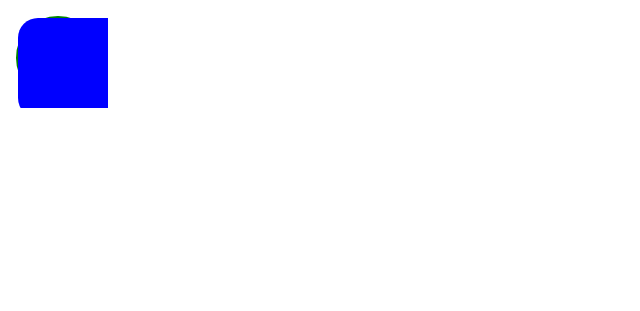
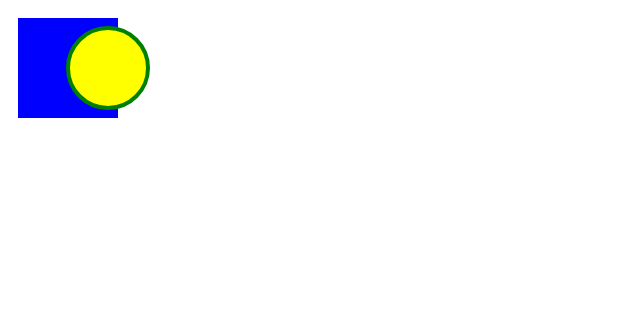
Before and after one commit to cyypppp/cyypppp.github.io, a plain HTML site: page svg.html in a window 1280 px wide. Shown: the whole page, without its empty margins (0-640 px from the left). Drawn offline with Linux system fonts and the light colour scheme.

Commit message:
Update svg.html

```diff
--- a/svg.html
+++ b/svg.html
@@ -2,10 +2,10 @@
 <html>
 <body>
 
-<svg width="100" height="100">
-  <circle cx="50" cy="50" r="40"
+<svg width="300" height="300">
+  <rect width="100" height="100" x="10" y="10" fill="blue" />
+  <circle cx="100" cy="60" r="40"
   stroke="green" stroke-width="4" fill="yellow" />
-  <rect width="200" height="100" x="10" y="10" rx="20" ry="20" fill="blue" />
 </svg>
 
 </body>
```
